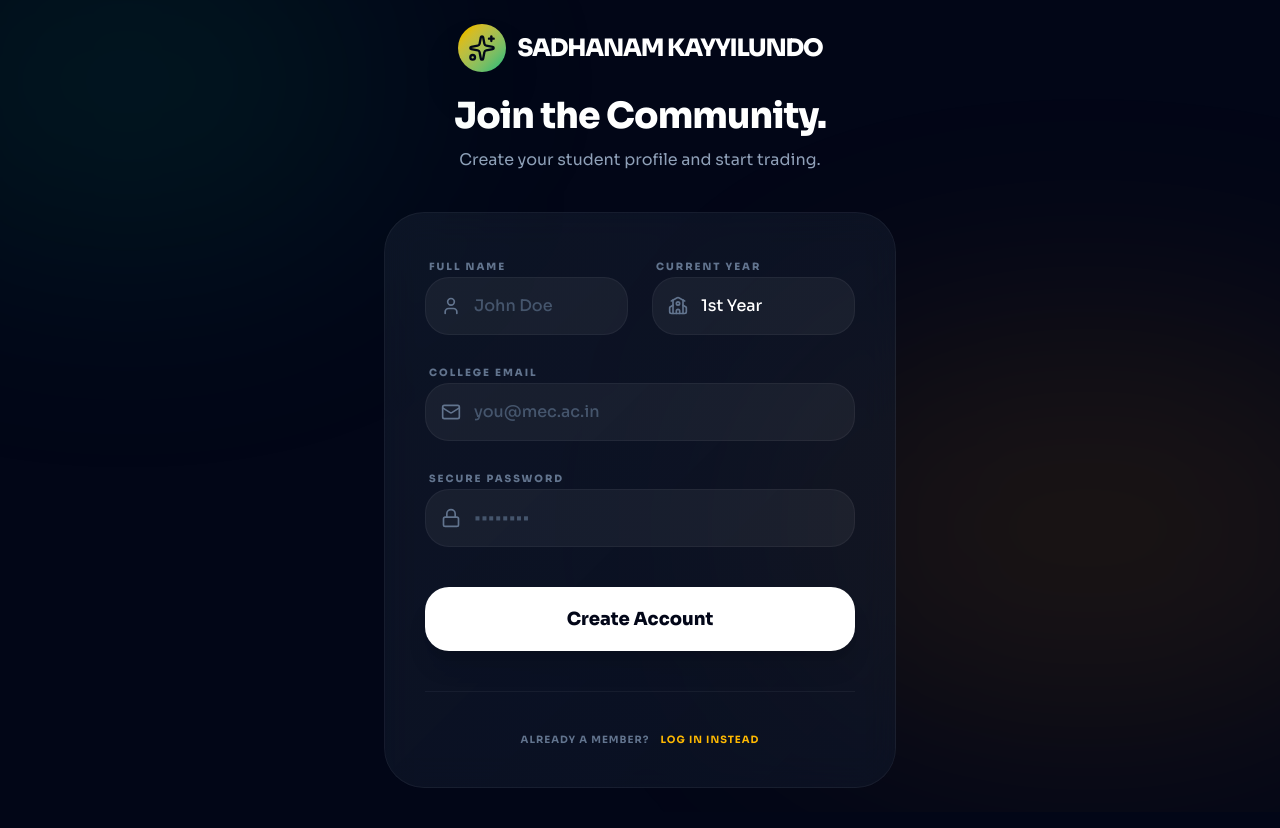
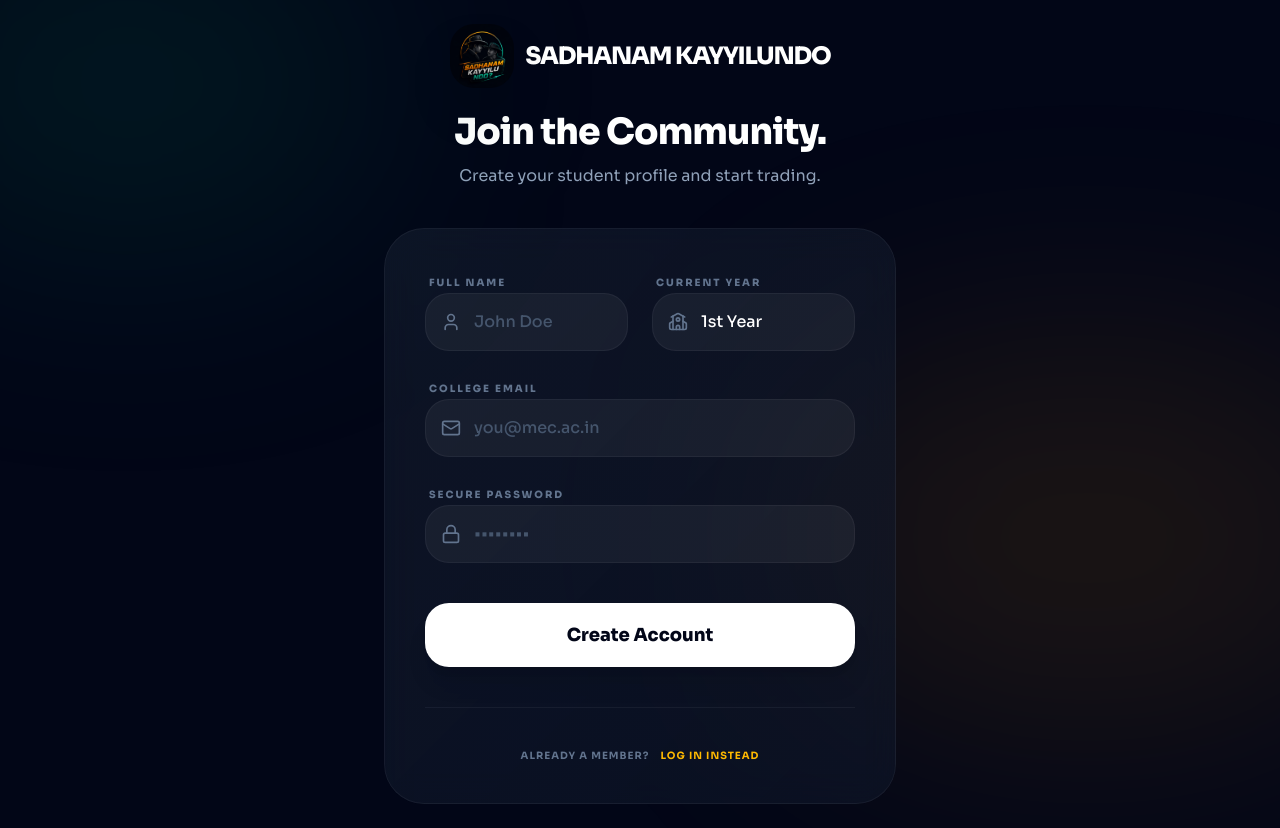
Before and after one commit to danyl-dnl/Sadhanam-Kayyilundo, a Next.js app: page /signup in a window 1280 px wide. Built offline with nearby package versions, Linux system fonts and the light colour scheme; no server answers.

Commit message:
UI Update: Switched to custom logo image across all pages

```diff
--- a/src/app/login/page.tsx
+++ b/src/app/login/page.tsx
@@ -6,6 +6,7 @@ import { useRouter } from 'next/navigation'
 import { Button } from '@/components/ui/button'
 import { toast } from 'sonner'
 import { Loader2, Mail, Lock, Sparkles } from 'lucide-react'
+import Image from 'next/image'
 import Link from 'next/link'
 import { motion } from 'framer-motion'
 
@@ -49,8 +50,13 @@ export default function LoginPage() {
       >
         <div className="text-center mb-10">
           <Link href="/" className="inline-flex items-center gap-3 group mb-6">
-            <div className="w-12 h-12 rounded-2xl bg-gradient-to-br from-amber-400 to-emerald-500 flex items-center justify-center group-hover:rotate-12 transition-transform shadow-2xl">
-              <Sparkles className="h-7 w-7 text-slate-950" />
+            <div className="relative w-16 h-16 rounded-2xl overflow-hidden shadow-2xl group-hover:scale-105 transition-transform">
+              <Image
+                src="/logo.png"
+                alt="Logo"
+                fill
+                className="object-cover"
+              />
             </div>
             <span className="text-2xl font-black text-white tracking-tighter uppercase">Sadhanam Kayyilundo</span>
           </Link>
--- a/src/app/page.tsx
+++ b/src/app/page.tsx
@@ -4,7 +4,8 @@ import Link from 'next/link'
 import { Navbar } from '@/components/Navbar'
 import { Button } from '@/components/ui/button'
 import { createClient } from '@/lib/supabase/client'
-import { ArrowRight, Home as HomeIcon, Package, Users, CheckCircle, ShieldCheck, School, Sparkles, Camera, Zap } from 'lucide-react'
+import { ArrowRight, Home as HomeIcon, Package, Users, CheckCircle, ShieldCheck, Sparkles, Camera, Zap } from 'lucide-react'
+import Image from 'next/image'
 import { motion } from 'framer-motion'
 import { useEffect, useState } from 'react'
 
@@ -209,8 +210,13 @@ export default function Home() {
           <div className="grid md:grid-cols-2 lg:grid-cols-4 gap-12 mb-16">
             <div className="col-span-2">
               <Link href="/" className="flex items-center gap-3 text-2xl font-black text-white mb-6">
-                <div className="w-8 h-8 rounded-lg bg-gradient-to-br from-amber-400 to-emerald-500 flex items-center justify-center">
-                  <School className="h-5 w-5 text-slate-950" />
+                <div className="relative w-10 h-10 rounded-lg overflow-hidden">
+                  <Image
+                    src="/logo.png"
+                    alt="Logo"
+                    fill
+                    className="object-cover"
+                  />
                 </div>
                 SADHANAM KAYYILUNDO
               </Link>
--- a/src/app/signup/page.tsx
+++ b/src/app/signup/page.tsx
@@ -6,6 +6,7 @@ import { useRouter } from 'next/navigation'
 import { Button } from '@/components/ui/button'
 import { toast } from 'sonner'
 import { Loader2, Mail, Lock, User, Camera, Sparkles, School } from 'lucide-react'
+import Image from 'next/image'
 import Link from 'next/link'
 import { motion } from 'framer-motion'
 
@@ -69,8 +70,13 @@ export default function SignupPage() {
       >
         <div className="text-center mb-10">
           <Link href="/" className="inline-flex items-center gap-3 group mb-6">
-            <div className="w-12 h-12 rounded-2xl bg-gradient-to-br from-amber-400 to-emerald-500 flex items-center justify-center group-hover:rotate-12 transition-transform shadow-2xl">
-              <Sparkles className="h-7 w-7 text-slate-950" />
+            <div className="relative w-16 h-16 rounded-2xl overflow-hidden shadow-2xl group-hover:scale-105 transition-transform">
+              <Image
+                src="/logo.png"
+                alt="Logo"
+                fill
+                className="object-cover"
+              />
             </div>
             <span className="text-2xl font-black text-white tracking-tighter uppercase">Sadhanam Kayyilundo</span>
           </Link>
--- a/src/components/Navbar.tsx
+++ b/src/components/Navbar.tsx
@@ -5,7 +5,8 @@ import { usePathname } from 'next/navigation'
 import { useEffect, useState } from 'react'
 import { createClient } from '@/lib/supabase/client'
 import { cn } from '@/lib/utils'
-import { Home, Package, PlusCircle, User, LogIn, Menu, X, School } from 'lucide-react'
+import { Home, Package, PlusCircle, User, LogIn, Menu, X } from 'lucide-react'
+import Image from 'next/image'
 import { Button } from './ui/button'
 import { motion, AnimatePresence } from 'framer-motion'
 
@@ -52,8 +53,13 @@ export function Navbar() {
         scrolled ? "glass shadow-2xl border-white/10" : "bg-transparent border-transparent"
       )}>
         <Link href="/" className="flex items-center gap-3 group">
-          <div className="w-10 h-10 rounded-xl bg-gradient-to-br from-amber-400 to-emerald-500 flex items-center justify-center group-hover:rotate-12 transition-transform shadow-lg">
-            <School className="h-6 w-6 text-slate-950" />
+          <div className="relative w-12 h-12 rounded-xl overflow-hidden shadow-lg group-hover:scale-110 transition-transform">
+            <Image
+              src="/logo.png"
+              alt="Sadhanam Kayyilundo"
+              fill
+              className="object-cover"
+            />
           </div>
           <span className="text-xl font-black text-white tracking-tighter uppercase hidden sm:inline-block">Sadhanam Kayyilundo</span>
         </Link>
```
Also changed, not shown: public/logo.png (added).
